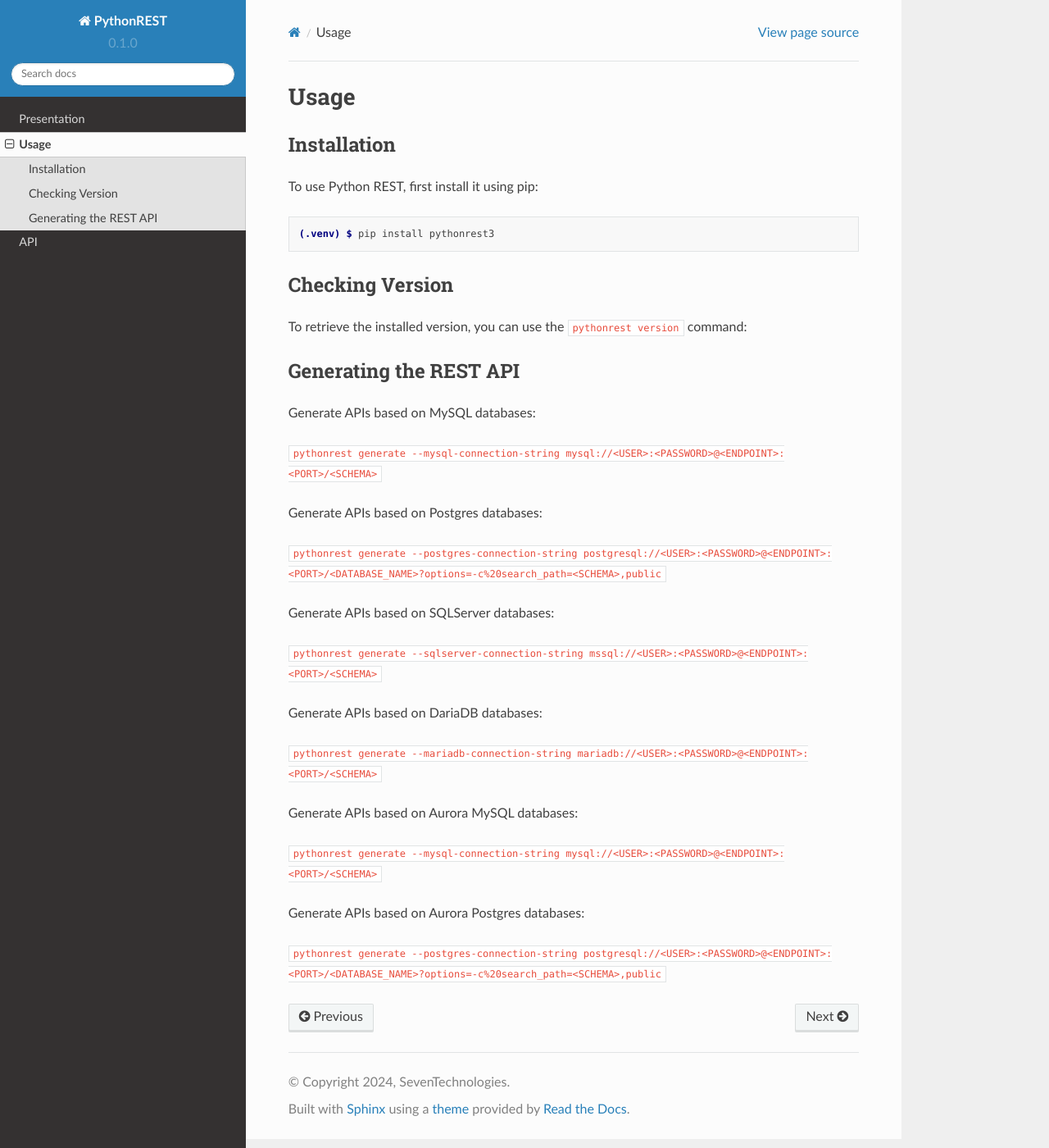
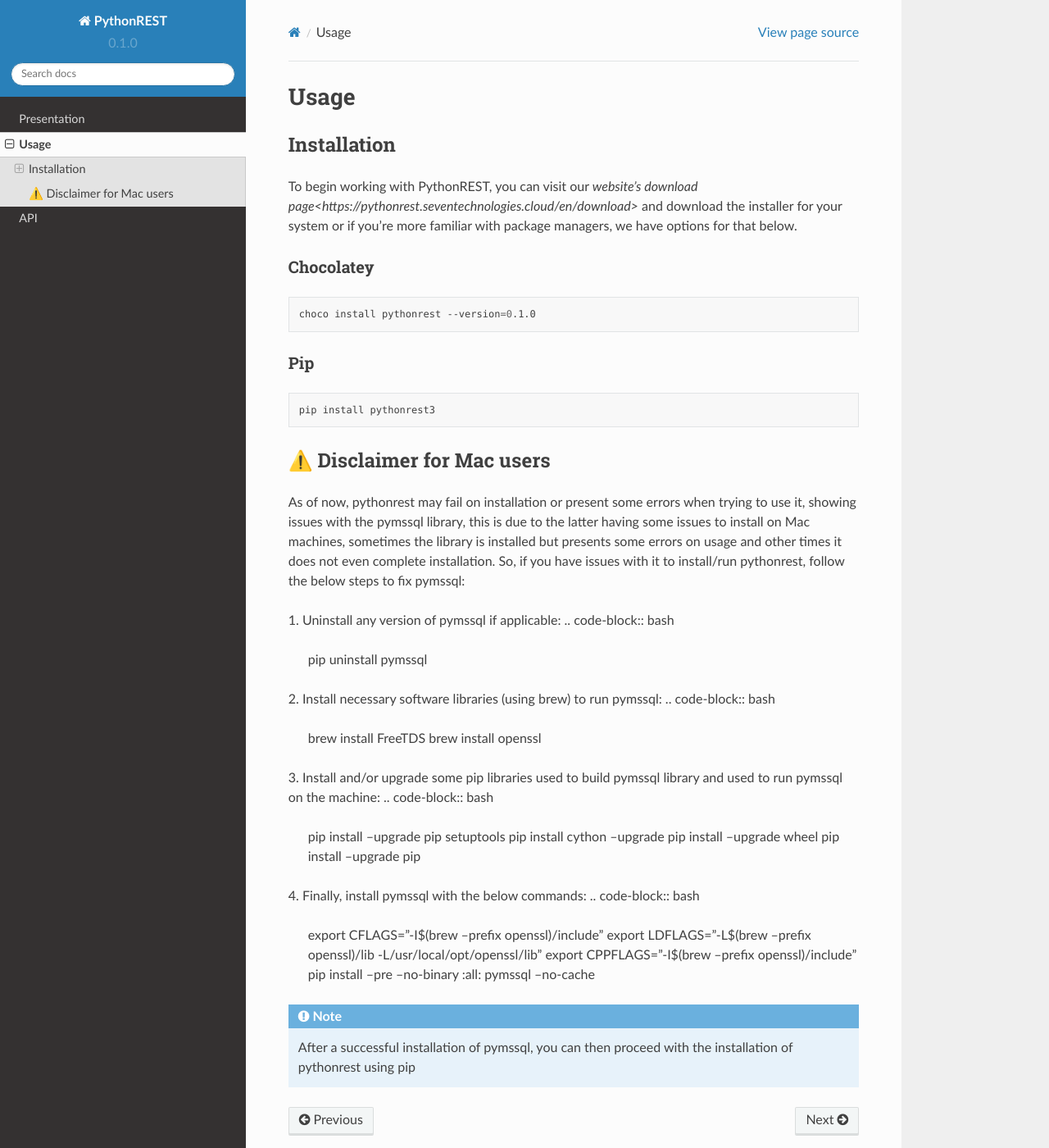
Before and after one commit to daflon-gustavo/testing-read-the-docs, a Sphinx documentation site: the page built from docs/source/usage.rst, in a window 1280 px wide and 1400 px high. Shown: the whole window at 82% size. Built offline with Sphinx 7.4.7 and the Read the Docs theme 2.0.0, drawn with Linux system fonts in a browser that asks for light colours.

Commit message:
added installation steps

```diff
--- a/docs/source/usage.rst
+++ b/docs/source/usage.rst
@@ -6,43 +6,52 @@
 Installation
 ------------
 
-To use Python REST, first install it using pip:
+To begin working with PythonREST, you can visit our `website's download page<https://pythonrest.seventechnologies.cloud/en/download>` and download the installer for your system or if you're more familiar with package managers, we have options for that below.
 
-.. code-block:: console
+Chocolatey
+~~~~~~~~~~
+.. code-block:: bash
 
-   (.venv) $ pip install pythonrest3
+   choco install pythonrest --version=0.1.0
 
-Checking Version
-----------------
+Pip
+~~~~~~~~~~
+.. code-block:: bash
 
-To retrieve the installed version,
-you can use the ``pythonrest version`` command:
+   pip install pythonrest3
 
-Generating the REST API
------------------------
+⚠️ Disclaimer for Mac users
+---------------------------
 
-Generate APIs based on MySQL databases:
+As of now, pythonrest may fail on installation or present some errors when trying to use it, showing issues with the pymssql library, this is due to the latter having some issues to install on Mac machines, sometimes the library is installed but presents some errors on usage and other times it does not even complete installation. So, if you have issues with it to install/run pythonrest, follow the below steps to fix pymssql:
 
+1. Uninstall any version of pymssql if applicable:
+.. code-block:: bash
 
-``pythonrest generate --mysql-connection-string mysql://<USER>:<PASSWORD>@<ENDPOINT>:<PORT>/<SCHEMA>``
+   pip uninstall pymssql
 
+2. Install necessary software libraries (using brew) to run pymssql:
+.. code-block:: bash
 
-Generate APIs based on Postgres databases:
+   brew install FreeTDS
+   brew install openssl
 
-``pythonrest generate --postgres-connection-string postgresql://<USER>:<PASSWORD>@<ENDPOINT>:<PORT>/<DATABASE_NAME>?options=-c%20search_path=<SCHEMA>,public``
+3. Install and/or upgrade some pip libraries used to build pymssql library and used to run pymssql on the machine:
+.. code-block:: bash
 
-Generate APIs based on SQLServer databases:
+   pip install --upgrade pip setuptools
+   pip install cython --upgrade
+   pip install –upgrade wheel
+   pip install --upgrade pip
 
-``pythonrest generate --sqlserver-connection-string mssql://<USER>:<PASSWORD>@<ENDPOINT>:<PORT>/<SCHEMA>``
+4. Finally, install pymssql with the below commands:
+.. code-block:: bash
 
-Generate APIs based on DariaDB databases:
+   export CFLAGS="-I$(brew --prefix openssl)/include"
+   export LDFLAGS="-L$(brew --prefix openssl)/lib -L/usr/local/opt/openssl/lib"
+   export CPPFLAGS="-I$(brew --prefix openssl)/include"
+   pip install --pre --no-binary :all: pymssql --no-cache
 
-``pythonrest generate --mariadb-connection-string mariadb://<USER>:<PASSWORD>@<ENDPOINT>:<PORT>/<SCHEMA>``
+.. note::
 
-Generate APIs based on Aurora MySQL databases:
-
-``pythonrest generate --mysql-connection-string mysql://<USER>:<PASSWORD>@<ENDPOINT>:<PORT>/<SCHEMA>``
-
-Generate APIs based on Aurora Postgres databases:
-
-``pythonrest generate --postgres-connection-string postgresql://<USER>:<PASSWORD>@<ENDPOINT>:<PORT>/<DATABASE_NAME>?options=-c%20search_path=<SCHEMA>,public``
+   After a successful installation of pymssql, you can then proceed with the installation of pythonrest using pip
```
